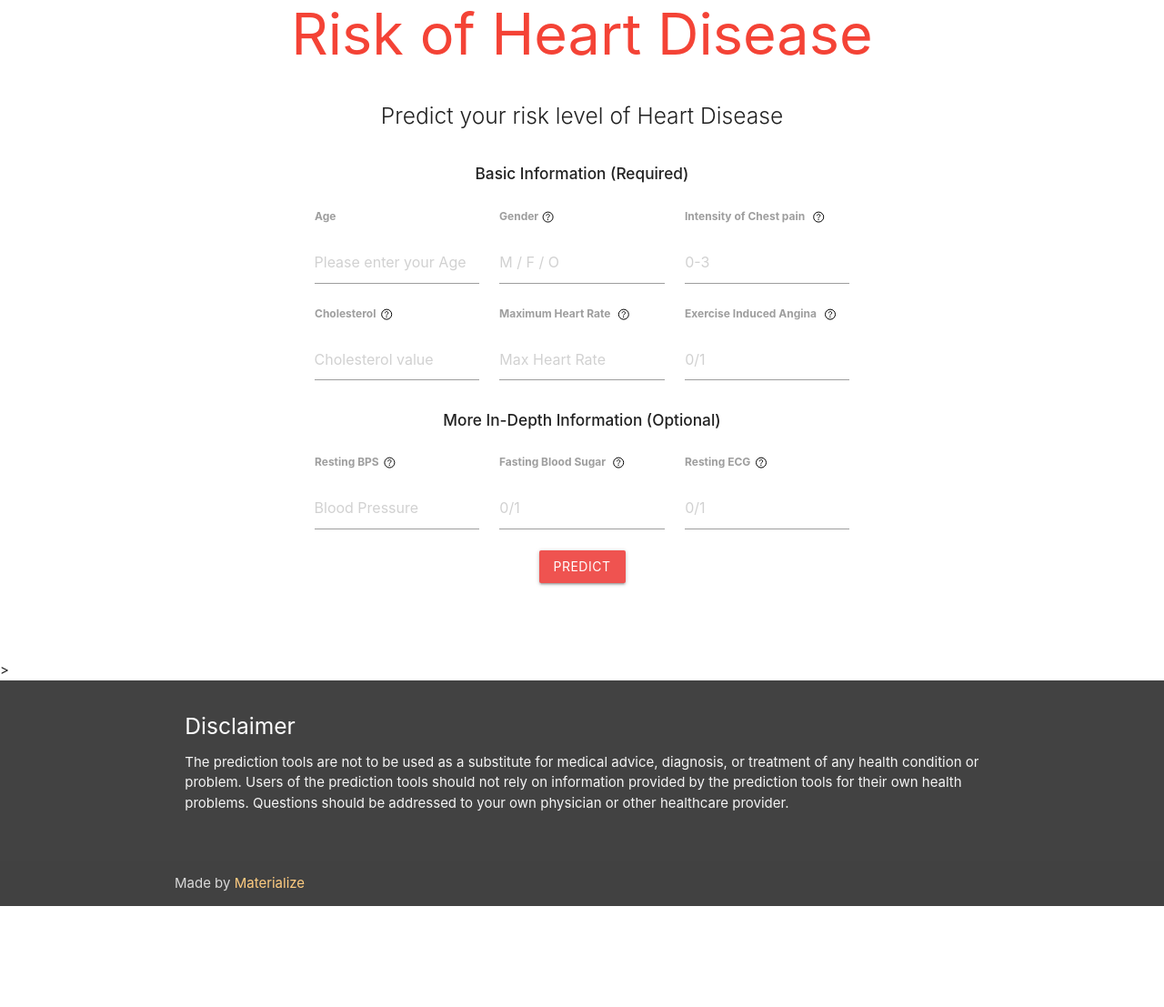
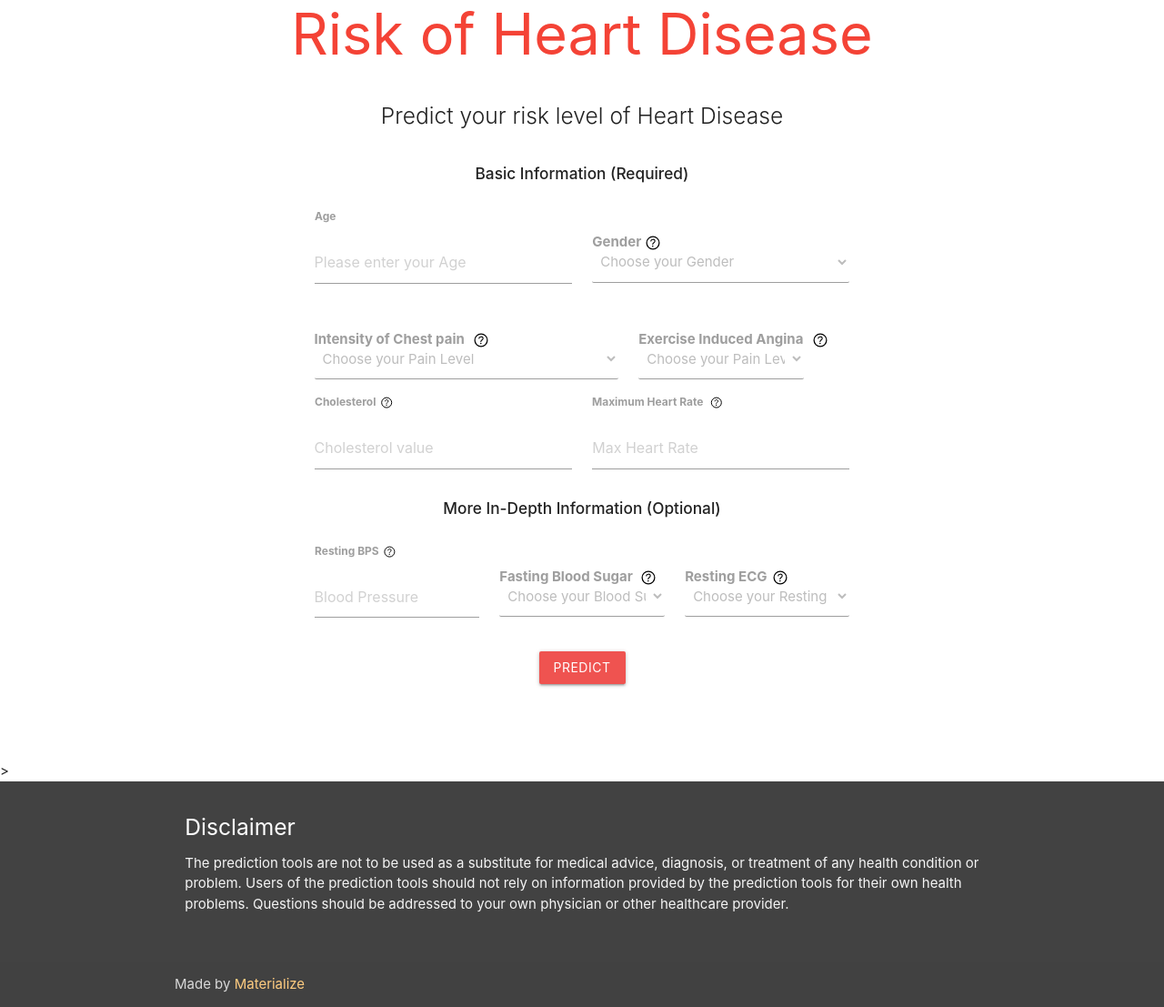
Before and after one commit to nicktan96/version-5, a Flask app: page / in a window 1280 px wide. Shown: the part 163-1270 px from the top of the page at 91% size. Before the commit the page ends 1159 px from the top, so only its background shows below. Run offline with Flask 2, Linux system fonts and the light colour scheme; parts of the project's set-up code (start-up, migrations or seed data) failed here and were passed over; some libraries are stand-ins or nearby versions.

Commit message:
Add files via upload

```diff
--- a/templates/heart_prediction.html
+++ b/templates/heart_prediction.html
@@ -15,6 +15,11 @@
       position:center;
       text-align: center;
       color: green;
+    }
+    select{
+      border: 0px;
+      border-bottom:1px solid #9e9e9e;
+      color: #bdbdbd;
     }
 
             .hover{
@@ -91,44 +96,61 @@
         </h6>
       </div>
 
-        <div class="input-field col s4">
+        <div class="input-field col s6">
             <label for="first_name"><b>Age</b></label>
             <br>
-          <input placeholder="Please enter your Age" name="a" id="age" type="text" pattern="\d*" maxlength="2" class="validate" required>
+          <input placeholder="Please enter your Age" name="a" id="age" type="text" pattern="\d*"        maxlength="2" class="validate" required>
         </div>
 
 
-        <div class="input-field col s4">
+        <div class="input-field col s6">
           <label for="last_name"><b>Gender</b><div class="hover"><img src="./static/help-circle-outline.svg" width="20" /><span><strong>M</strong> - (Male) <strong>F</strong> - (Female) <strong>O</strong> - (Others)</span></div></label>
             <br>
-          <input id="gender" name="b" placeholder="M / F / O"  pattern="[A-Za-z]" type="text" maxlength="1"
-class="validate" required>
+  <select class="browser-default" name="b" id="b">
+    <option value="" disabled selected>Choose your Gender</option>
+    <option value="0">Male</option>
+    <option value="1">Female</option>
+    <option value="1">Other</option>
+  </select>
         </div>
 
 
-        <div class="input-field col s4">
+        <div class="input-field col s7">
             <label for="_name"><b>Intensity of Chest pain</b><div class="hover"><img src="./static/help-circle-outline.svg" width="20" /><span><strong>0</strong> - (No Pain)<br>  <strong>1</strong> - (Mild) <br> <strong>2</strong> - (Medium) <br> <strong>3</strong> - (Strong) </strong></span></div></label>
             <br>
-          <input id="_name" name="c" placeholder="0-3" type="text" maxlength="1" pattern="\d*" class="validate" required>
+  <select class="browser-default" name="c" id="c">
+    <option value="" disabled selected>Choose your Pain Level</option>
+    <option value="0">No Pain</option>
+    <option value="1">Mild</option>
+    <option value="2">Medium</option>
+    <option value="3">Strong</option>
+  </select>
         </div>
 
-               <div class="input-field col s4">
+      <div class="input-field col s4">
+            <label for="_name"><b>Exercise Induced Angina</b><div class="hover"><img src="./static/help-circle-outline.svg" width="20" /><span><strong>0</strong> - No Pain during exercising <br> <strong>1</strong> - Pain during exercising</strong></span></div></label>
+                 <br>
+  <select class="browser-default" name="i" id="i">
+    <option value="" disabled selected>Choose your Pain Level</option>
+    <option value="0">No Pain during Exercise</option>
+    <option value="1">Pain during Exercise</option>
+  </select>
+        </div>
+
+
+         <div class="input-field col s6">
             <label for="_name"><b>Cholesterol</b><div class="hover"><img src="./static/help-circle-outline.svg" width="20" /><span>Ideal Cholesterol Level: <170</span></div></label>
             <br>
           <input id="_name" name="e" placeholder="Cholesterol value" maxlength="3" pattern="\d*" type="text" class="validate" required>
         </div>
 
-                <div class="input-field col s4">
+                <div class="input-field col s6">
             <label for="_name"><b>Maximum Heart Rate</b><div class="hover"><img src="./static/help-circle-outline.svg" width="20" /><span>Please refer to the chart above. As it is based on your age</span></div></label>
             <br>
           <input id="_name" name="h" placeholder="Max Heart Rate" maxlength="3" pattern="\d*" type="text" class="validate" required>
         </div>
 
-                <div class="input-field col s4">
-            <label for="_name"><b>Exercise Induced Angina</b><div class="hover"><img src="./static/help-circle-outline.svg" width="20" /><span><strong>0</strong> - No Pain during exercising <br> <strong>1</strong> - Pain during exercising</strong></span></div></label>
-            <br>
-          <input id="_name" name="i" placeholder="0/1" maxlength="1" pattern="\d*" type="text" class="validate" required>
-        </div>
+
 
                 <div class="row center">
           <h6 class="header col s12 light"><strong>More In-Depth Information (Optional) </strong>
@@ -147,18 +169,26 @@ class="validate" required>
         <div class="input-field col s4">
             <label for="_name"><b>Fasting Blood Sugar</b><div class="hover"><img src="./static/help-circle-outline.svg" width="20" /><span><strong>0</strong> - <120ml/dL <br> <strong>1</strong> - >120ml/dL </span></div></label>
             <br>
-          <input id="_name" name="f" placeholder="0/1" type="text" pattern="\d*" maxlength="1" class="validate">
+  <select class="browser-default" name="f" id="f">
+    <option value="" disabled selected>Choose your Blood Sugar</option>
+    <option value="0">Less than 120ml/dL</option>
+    <option value="1">More than 120ml/dL</option>
+  </select>
         </div>
 
         <div class="input-field col s4">
             <label for="_name"><b>Resting ECG</b><div class="hover"><img src="./static/help-circle-outline.svg" width="20" /><span><strong>0</strong> - Normal <br> <strong>1</strong>- Abnormal</span></div></label>
             <br>
-          <input id="_name" name="g" placeholder="0/1" type="text" pattern="\d*" maxlength="1" class="validate">
+  <select class="browser-default" name="g" id="g">
+    <option value="" disabled selected>Choose your Resting ECG</option>
+    <option value="0">Normal</option>
+    <option value="1">Abnormal</option>
+  </select>
+          <br>
         </div>
 
-      <div class="row center">
-
-          <button type="submit" class="btn waves-effect waves-light red lighten-1 pulse">Predict</button>
+     <div class="row center">
+     <button type="submit" class="btn waves-effect waves-light red lighten-1 pulse">Predict</button>
       </div>
     </form>
       </div>
--- a/templates/high_risk.html
+++ b/templates/high_risk.html
@@ -87,11 +87,11 @@
         <h4>{{pred}}</h4><br>
                 </div>
 
-      <form action="https://kardiaacare.azurewebsites.net/map/">
+
         <div class="button center">
-        <a class="waves-effect waves-light btn">Click here to find the nearest hospital</a>
+        <a href="https://kardiaacare.azurewebsites.net/map/" class="waves-effect waves-light btn">Click here to find the nearest hospital</a>
         </div>
-</form>
+
 
 
 
```
